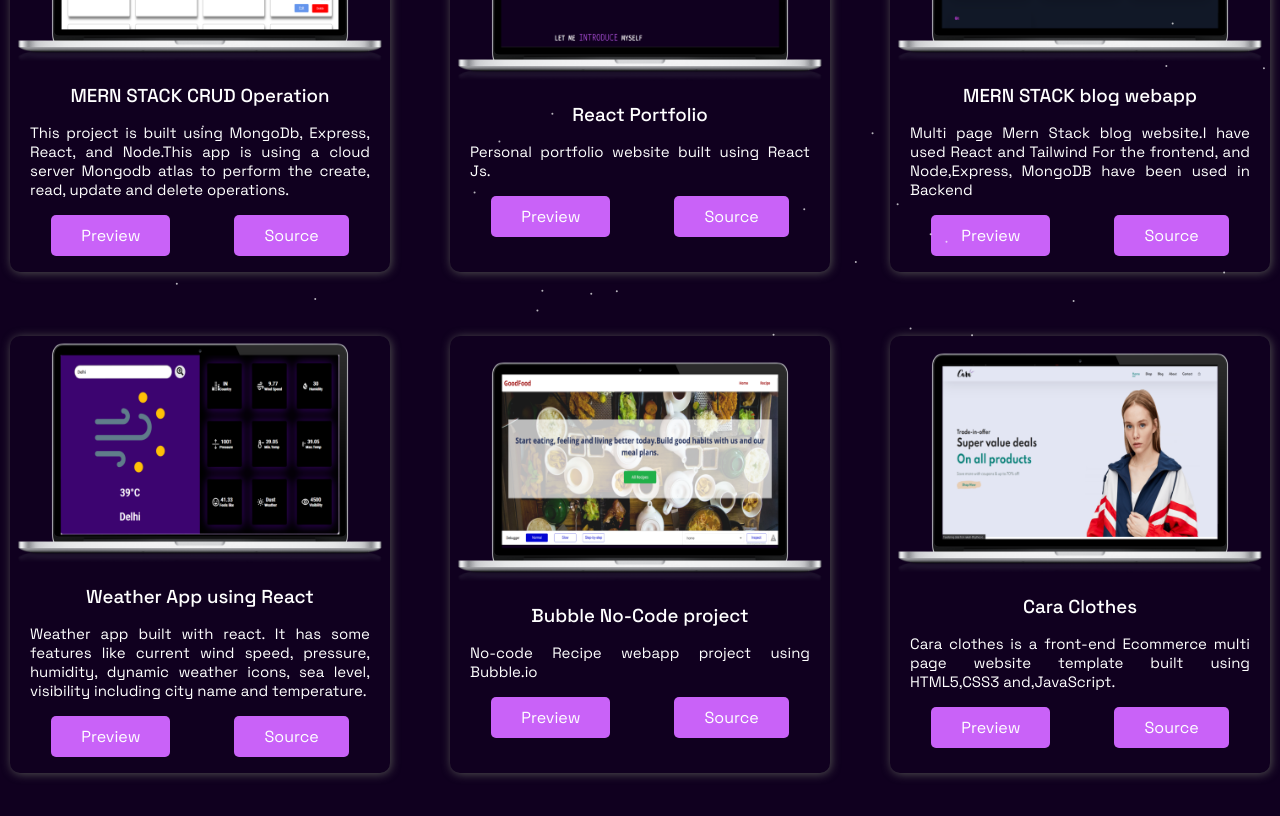
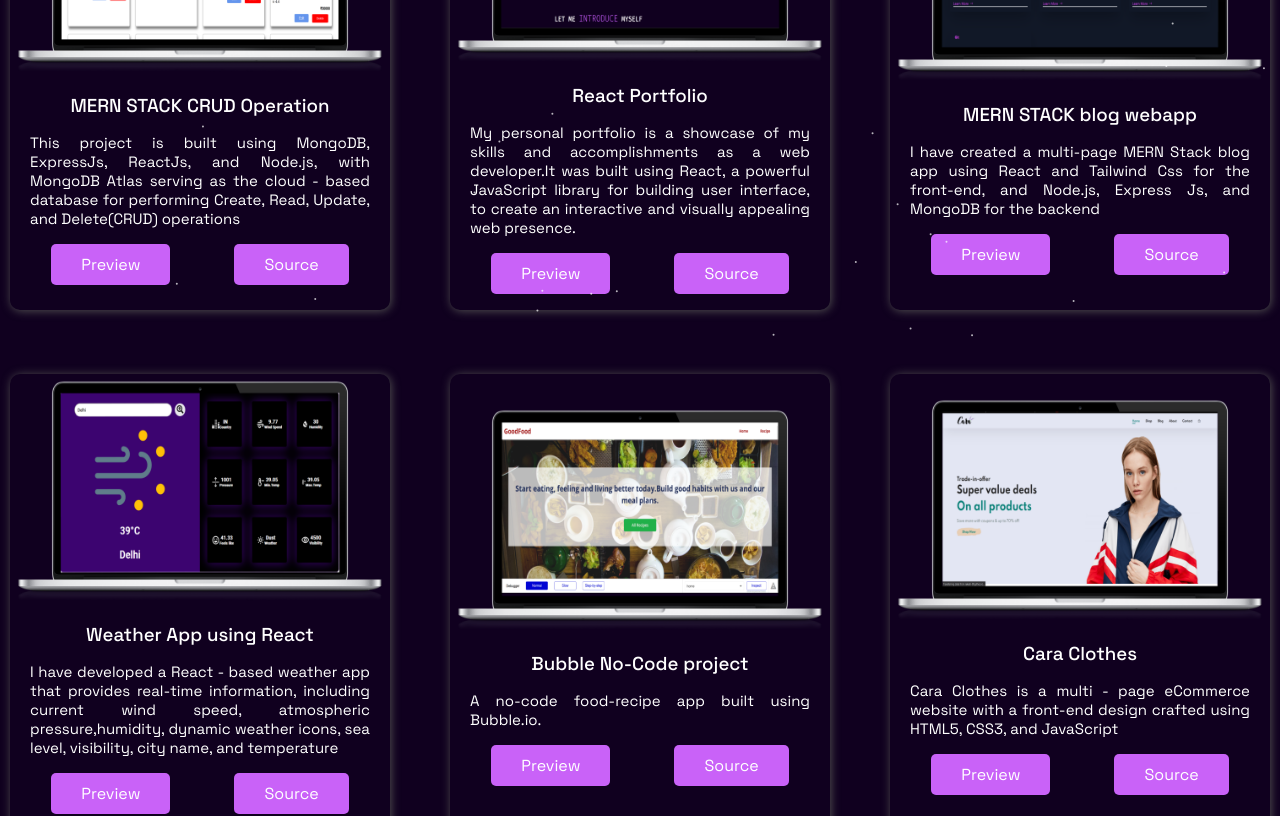
Before and after one commit to Rakesh-99/Portfolio, a React (Create React App) app: page /Project in a window 1280 px wide. Shown: the part 460-1276 px from the top of the page. Built offline with nearby package versions, Linux system fonts and the light colour scheme.

Commit message:
Updated content of project card component

```diff
--- a/src/Components/About/About.js
+++ b/src/Components/About/About.js
@@ -57,10 +57,10 @@ const About = () => {
             <Tech />
             <div className='about-me'>
                 <p style={{ color: '#fff' }}>
-                    I am a <span className='colored-text'>Mern Stack developer</span> with a passion for building <span className='colored-text'>beautiful</span> and <span className='colored-text'>user friendly</span> websites. I have a strong understanding
-                    of <span className='colored-text'> front-end development</span> and familiar with Backend technologies like <span className='colored-text'>Node</span>,<span className='colored-text'>Express</span> and <span className='colored-text'>MongoDB</span>. Apart from that I have
-                    knowledge of <span className='colored-text'>JWT Authentication</span> and creating <span className='colored-text'>REST APIS</span> with real time Database which is <span className='colored-text'> MongoDB Atlas</span>.
-                    The Integration, deployment of MERN Stack application in platforms like <span className='colored-text'>Vercel, Render</span> and <span className='colored-text'> Netlify</span>, and so on.
+                    I am a <span className='colored-text'>Mern Stack developer</span> with a passion for creating <span className='colored-text'>beautiful</span> and <span className='colored-text'>user-friendly</span> websites. I have a strong understanding
+                    of <span className='colored-text'> front-end development</span> and familiar with Backend technologies like <span className='colored-text'>Node</span>,<span className='colored-text'>Express</span> and <span className='colored-text'>MongoDB</span>. Additionally, I have
+                    expertise in <span className='colored-text'>JWT Authentication</span> and creating <span className='colored-text'>REST APIS</span> with real time Database integration using<span className='colored-text'> MongoDB Atlas</span>.
+                    I am experienced in deploying MERN Stack applications on platforms such as <span className='colored-text'>Vercel, Render</span> and <span className='colored-text'> Netlify</span>
                 </p>
 
                 <p style={{ color: '#fff' }}>
--- a/src/Components/Projects/ProjectCardData.js
+++ b/src/Components/Projects/ProjectCardData.js
@@ -12,49 +12,46 @@ const ProjectCardData = [
     {
         imgSrc: ProjectImg3,
         projectTitle: 'MERN STACK CRUD Operation',
-        aboutProject: 'This project is built using MongoDb, Express, React, and Node.This app is using a cloud server Mongodb atlas to perform the create, read, update and delete operations.',
+        aboutProject: 'This project is built using MongoDB, ExpressJs, ReactJs, and Node.js, with  MongoDB Atlas serving as the cloud - based database for performing Create, Read, Update, and Delete(CRUD) operations',
         url1: 'https://mern-crud-app-sigma.vercel.app/',
         url2: 'https://github.com/Rakesh-99/MERN-CRUD-APP'
     },
     {
         imgSrc: ProjectImg1,
         projectTitle: 'React Portfolio',
-        aboutProject: 'Personal portfolio website built using React Js.',
+        aboutProject: 'My personal portfolio is a showcase of my skills and accomplishments as a web developer.It was built using React, a powerful JavaScript library for building user interface, to create an interactive and visually appealing web presence.',
         url1: 'https://react-personal-portfolio-coral.vercel.app/',
         url2: 'https://github.com/Rakesh-99/React-Personal-Portfolio-'
     },
+
     {
         imgSrc: MernBlogImg,
         projectTitle: 'MERN STACK blog webapp',
-        aboutProject: 'Multi page Mern Stack blog website.I have used React and Tailwind For the frontend, and Node,Express, MongoDB have been used in Backend ',
+        aboutProject: 'I have created a multi-page MERN Stack blog app using React and Tailwind Css for the front-end, and Node.js, Express Js, and MongoDB for the backend ',
         url1: 'https://rakeshblog.onrender.com/',
         url2: 'https://github.com/Rakesh-99/Blog-App'
     },
     {
         imgSrc: WeatherAppImg,
         projectTitle: 'Weather App using React',
-        aboutProject: 'Weather app built with react. It has some features like current wind speed, pressure, humidity, dynamic weather icons, sea level, visibility including city name and temperature.',
+        aboutProject: 'I have developed a React - based weather app that provides real-time information, including current wind speed, atmospheric pressure,humidity, dynamic weather icons, sea level, visibility, city name, and temperature',
         url1: 'https://weather-app-tau-dun.vercel.app/',
         url2: 'https://github.com/Rakesh-99/Weather-App-React'
     },
     {
         imgSrc: noCodeImg,
         projectTitle: 'Bubble No-Code project',
-        aboutProject: 'No-code Recipe webapp project using Bubble.io',
+        aboutProject: 'A no-code food-recipe app built using Bubble.io.',
         url1: 'https://recipezone.bubbleapps.io/version-test/auth?v=login',
         url2: '#'
     },
     {
         imgSrc: ProjectImg2,
         projectTitle: 'Cara Clothes',
-        aboutProject: 'Cara clothes is a front-end Ecommerce multi page website template built using HTML5,CSS3 and,JavaScript. ',
+        aboutProject: 'Cara Clothes is a multi - page eCommerce website with a front-end design crafted using HTML5, CSS3, and JavaScript',
         url1: 'https://rakesh-99.github.io/FrontEnd-Ecommerce-Project/',
         url2: 'https://github.com/Rakesh-99/FrontEnd-Ecommerce-Project'
     },
-
-
-
-
 ];
 
 
```
